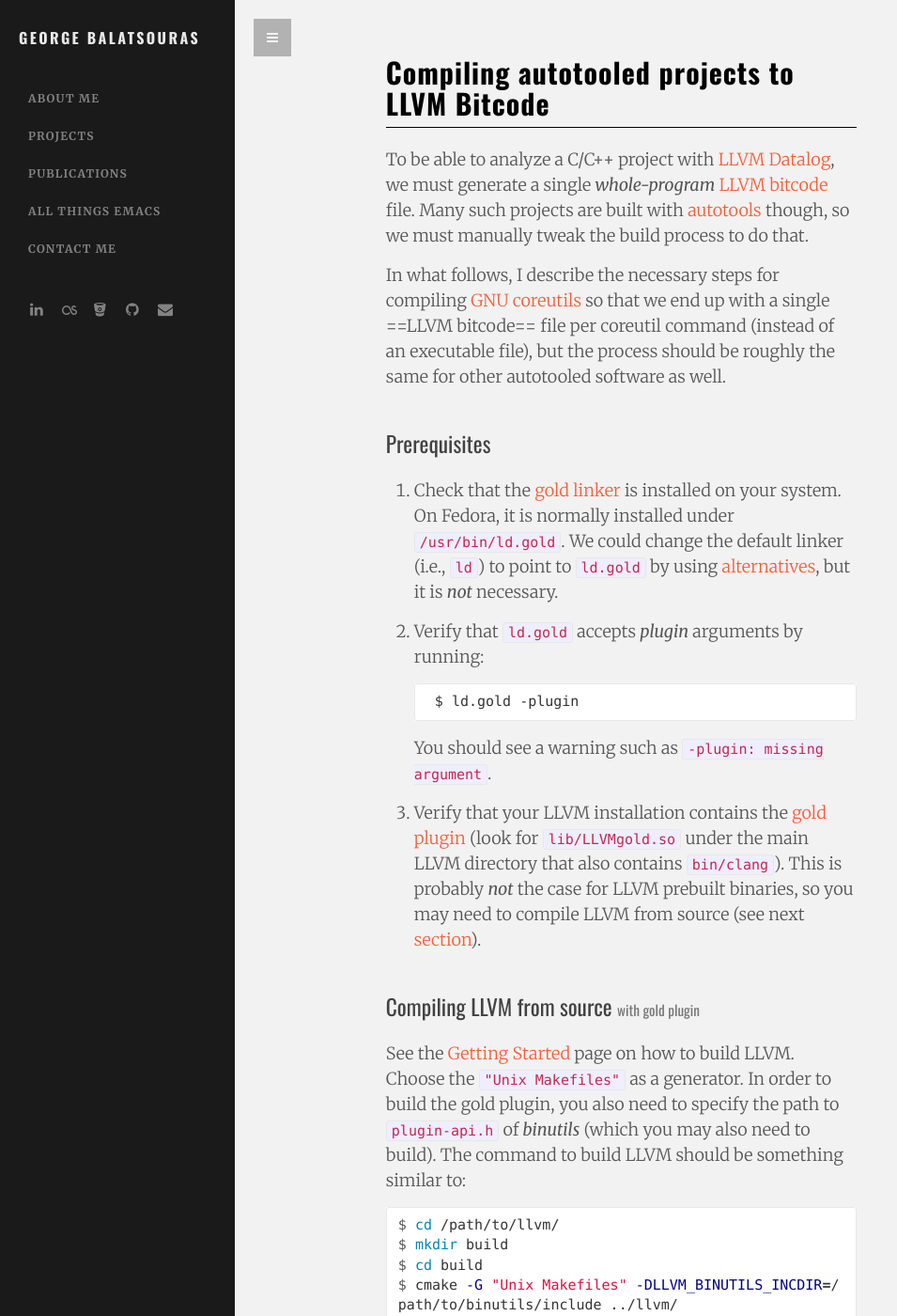
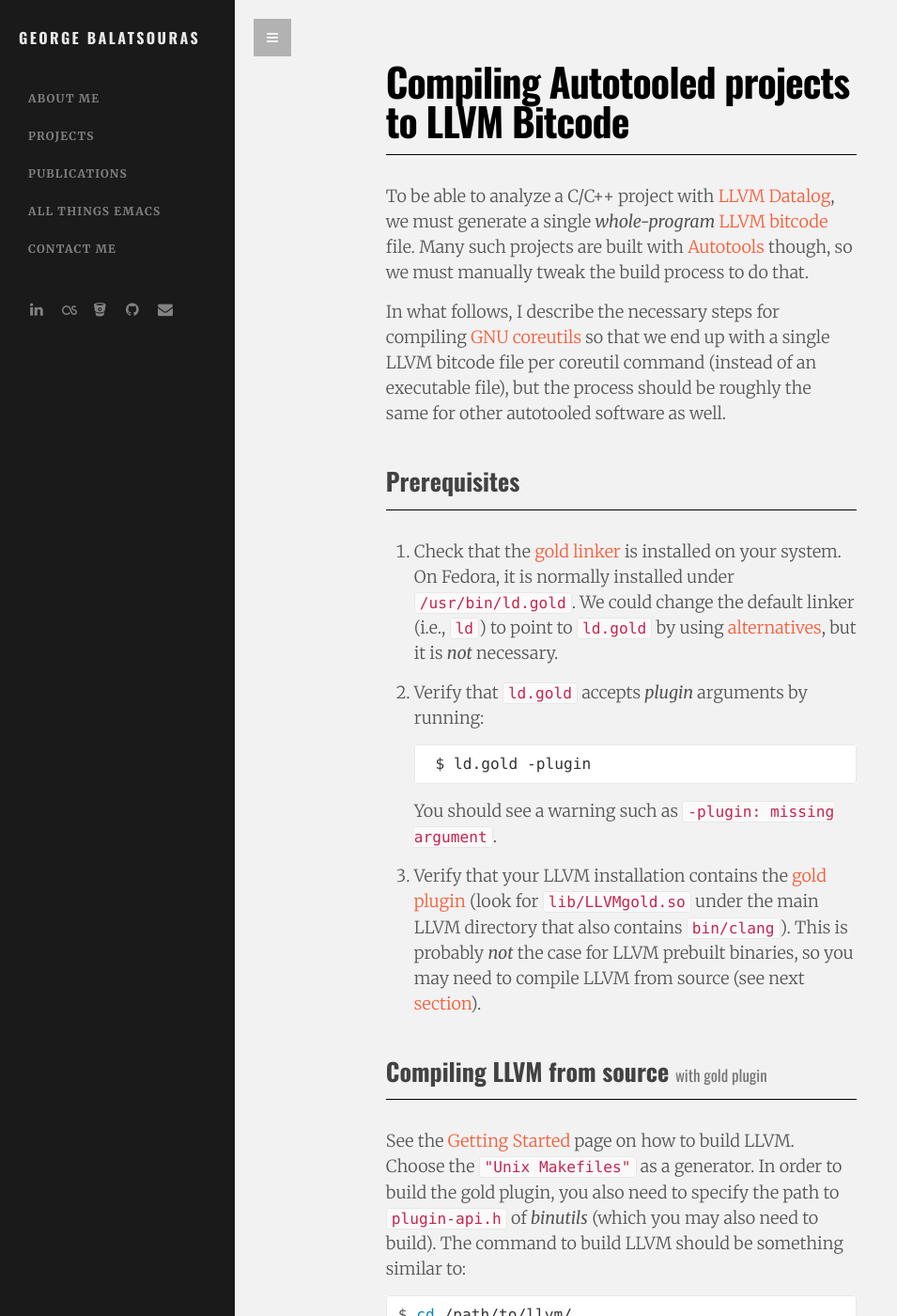
Before and after one commit to gbalats/gbalats.github.io, a Jekyll site: the page built from _posts/2015-12-10-compiling-autotooled-projects-to-LLVM-bitcode.md, in a window 1280 px wide and 1400 px high. Shown: the whole window at 94% size, without its empty margins (0-955 px from the left). Built offline with Jekyll 4.4.1, drawn with Linux system fonts in a browser that asks for light colours; Markdown is read by kramdown in place of the engine named in the settings; comment, search, counter and statistics services are not loaded; some of the changed text lies outside the part shown.

Commit message:
Fix css for posts

```diff
--- a/_layouts/post.html
+++ b/_layouts/post.html
@@ -8,23 +8,30 @@
 
       {% include sidebar.html %}
 
-      <!-- Page Content -->
+      <!-- Page Content (this is required due to the sidebar) -->
       <div id="page-content-wrapper">
+
         <div class="container-fluid">
-          <div class="row sect">
+          <div class="row">
             <div class="{{ page.width | join: ' ' }}">
 
-              <!-- Head title -->
-              <div class="page-header">
-                <h2>{{ page.title }}</h2>
+              <!-- Post content -->
+              <div class="post-content">
+
+                <!-- Head title -->
+                <div class="post-header">
+                  <h2 class="post-title">{{ page.title }}</h2>
+                </div>
+
+                {{ content }}
               </div>
 
-              {{ content }}
-
+              <!-- Disqus footer -->
               {% include disqus.html %}
             </div>
           </div>
         </div>
+
       </div><!-- /#page-content-wrapper -->
 
     </div><!-- /#wrapper -->
--- a/_posts/2015-12-10-compiling-autotooled-projects-to-LLVM-bitcode.md
+++ b/_posts/2015-12-10-compiling-autotooled-projects-to-LLVM-bitcode.md
@@ -1,5 +1,5 @@
 ---
-title: Compiling autotooled projects to LLVM Bitcode
+title: Compiling Autotooled projects to LLVM Bitcode
 layout: post
 disqus_id: 16252
 comments: true
@@ -30,12 +30,12 @@ To be able to analyze a C/C++ project with
 generate a single *whole-program*
 [LLVM bitcode](http://llvm.org/releases/2.6/docs/BitCodeFormat.html)
 file. Many such projects are built with
-[autotools](https://www.gnu.org/software/automake/manual/html_node/Autotools-Introduction.html)
+[Autotools](https://www.gnu.org/software/automake/manual/html_node/Autotools-Introduction.html)
 though, so we must manually tweak the build process to do that.
 
 In what follows, I describe the necessary steps for compiling
 [GNU coreutils](http://www.gnu.org/software/coreutils/coreutils.html)
-so that we end up with a single ==LLVM bitcode== file per coreutil command
+so that we end up with a single LLVM bitcode file per coreutil command
 (instead of an executable file), but the process should be roughly the
 same for other autotooled software as well.
 
@@ -157,7 +157,7 @@ To recap:
     $ ./configure
     ~~~
 
-4. And now it's time to compile ==GNU coreutils== at last!
+4. And now it's time to compile GNU coreutils at last!
 
     ~~~ console
     $ make
--- a/_sass/_base.scss
+++ b/_sass/_base.scss
@@ -140,10 +140,10 @@ blockquote {
  */
 pre,
 code {
-    font-size: 15px;
+    font-size: 90%;
     border: 1px solid $grey-color-light;
     border-radius: 3px;
-    background-color: #eef;
+    background-color: #fafafa;
 }
 
 code {
--- a/_sass/_layout.scss
+++ b/_sass/_layout.scss
@@ -299,44 +299,45 @@
 /**
  * Posts
  */
-.post-header {
+
+%post-heading-style {
+    border-bottom: 1px solid #eee;
+    border-bottom-color: black;
+    padding-bottom: $spacing-unit / 2;
     margin-bottom: $spacing-unit;
+    margin-top: $spacing-unit * 1.5;
 }
 
-.post-title {
-    font-size: 42px;
-    letter-spacing: -1px;
-    line-height: 1;
-
-    @include media-query($on-laptop) {
-        font-size: 36px;
-    }
+.post-header {
 }
 
 .post-content {
     margin-bottom: $spacing-unit;
 
+    h2.post-title {
+        @extend %post-heading-style;
+        @include headingfont(2.1, 3.6);
+
+        color: black;
+        letter-spacing: -1px;
+        line-height: 1;
+    }
+
     h2 {
-        font-size: 32px;
+        @extend %post-heading-style;
+        @include headingfont(1.6, 1.4);
 
-        @include media-query($on-laptop) {
-            font-size: 28px;
-        }
+        color: black;
+        letter-spacing: 1px;
     }
 
     h3 {
-        font-size: 26px;
-
-        @include media-query($on-laptop) {
-            font-size: 22px;
-        }
+        @extend %post-heading-style;
+        @include headingfont(1.3, 1.1);
     }
 
     h4 {
-        font-size: 20px;
-
-        @include media-query($on-laptop) {
-            font-size: 18px;
-        }
+        @extend %post-heading-style;
+        @include headingfont(1, 0.9);
     }
 }
--- /dev/null
+++ b/_sass/_mixins.scss
@@ -0,0 +1,32 @@
+
+/* Heading font mixin */
+
+@mixin headingfont($coef, $laptopCoef) {
+   font-size: $heading-font-size * $coef;
+
+   @include media-query($on-laptop) {
+      font-size: $heading-font-size * $laptopCoef;
+   }
+}
+
+
+// Using media queries with like this:
+// @include media-query($palm) {
+//     .wrapper {
+//         padding-right: $spacing-unit / 2;
+//         padding-left: $spacing-unit / 2;
+//     }
+// }
+@mixin media-query($device) {
+    @media screen and (max-width: $device) {
+        @content;
+    }
+}
+
+@mixin transition($args...) {
+  -webkit-transition: $args;
+     -moz-transition: $args;
+      -ms-transition: $args;
+       -o-transition: $args;
+          transition: $args;
+}
--- a/assets/css/main.scss
+++ b/assets/css/main.scss
@@ -51,31 +51,9 @@ $sidebar-secondary-color:   $grey-color;
 $sidebar-brand-color:       $brand-color;
 
 
-// Using media queries with like this:
-// @include media-query($palm) {
-//     .wrapper {
-//         padding-right: $spacing-unit / 2;
-//         padding-left: $spacing-unit / 2;
-//     }
-// }
-@mixin media-query($device) {
-    @media screen and (max-width: $device) {
-        @content;
-    }
-}
-
-@mixin transition($args...) {
-  -webkit-transition: $args;
-     -moz-transition: $args;
-      -ms-transition: $args;
-       -o-transition: $args;
-          transition: $args;
-}
-
-
-
 // Import partials from `sass_dir` (defaults to `_sass`)
 @import
+        "mixins",
         "base",
         "sidebar",
         "layout",
```
Also changed, not shown: other parts of _posts/2015-12-10-compiling-autotooled-projects-to-LLVM-bitcode.md (+2 -0 lines).
